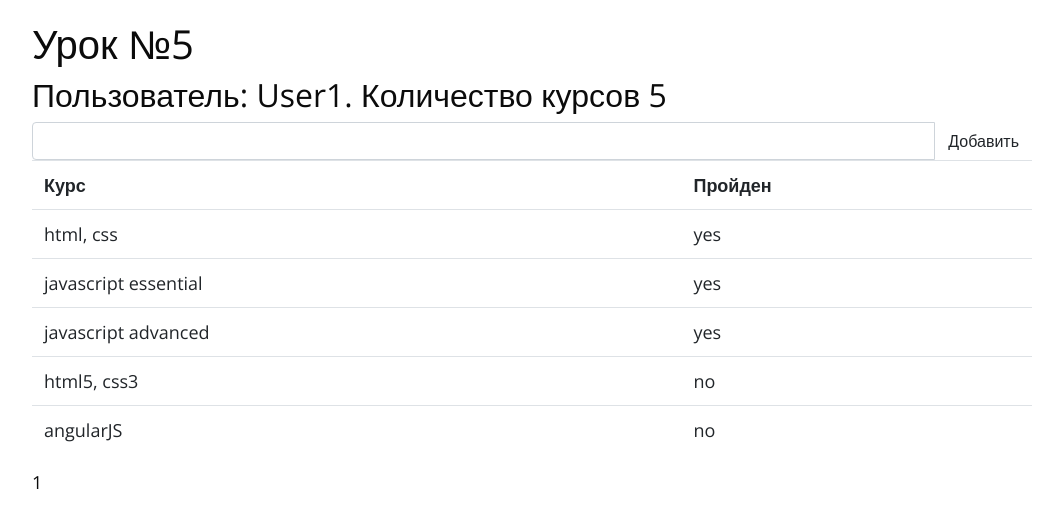
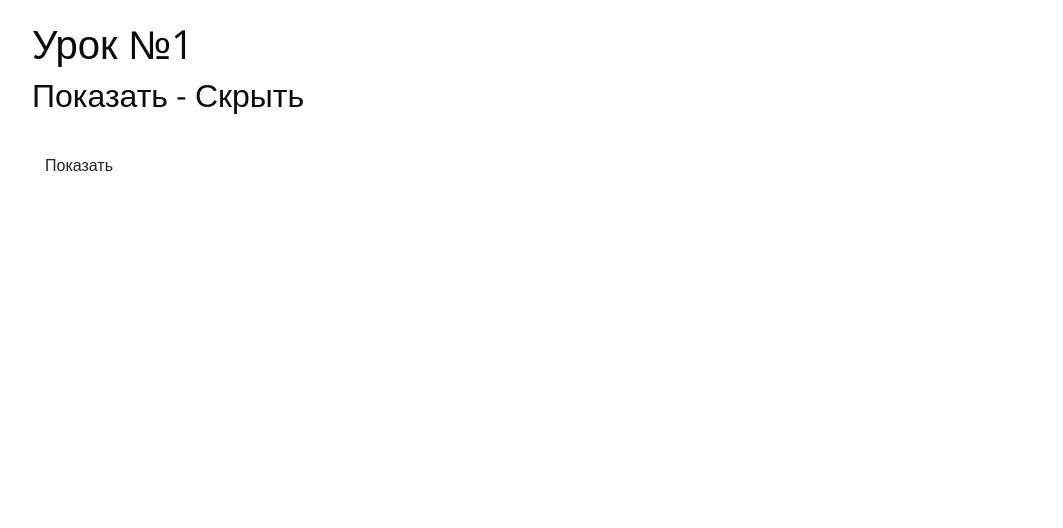
Before and after one commit to Listat577H/angular-lesson, a plain HTML site: page index.html in a window 1280 px wide. Shown: the whole page, without its empty margins (108-1171 px from the left). Drawn offline with nearby package versions, Linux system fonts and the light colour scheme.

Commit message:
Задание 1

```diff
--- a/index.html
+++ b/index.html
@@ -4,57 +4,47 @@
 		<meta charset="utf-8" />
 		<meta http-equiv="X-UA-Compatible" content="IE=edge">
 		<meta name="format-detection" content="telephone=no"/>
-		<title>lesson</title>
+		<title>lesson1</title>
 		<link rel="stylesheet" href="https://cdnjs.cloudflare.com/ajax/libs/twitter-bootstrap/4.0.0-alpha.5/css/bootstrap.min.css">
 		<link rel="stylesheet" href="css/style.css">
 		<script src="https://ajax.googleapis.com/ajax/libs/angularjs/1.5.6/angular.min.js"></script>
 		<script>
 			var app = angular.module('appModule',[]);
-			app.controller('dataSelection',function ($scope) {
-
-			});
+			app.controller('MainController',['$scope', function ($scope) {
+				$scope.table = {
+					name: ["Рис","Гречка","Конопля","Пшеница","Ячьмень"],
+					status: ["Есть","Нет","Есть","Нет","Есть"]
+				}
+				$scope.isActive = false;
+				$scope.toggleActive = function(){
+					$scope.isActive = !$scope.isActive;
+				}
+			}]);
 		</script>
 	</head>
-	<body ng-controller="dataSelection">
+	<body ng-controller="MainController">
 		<div id="wrapper">
 			<div class="center-wrapper">
-				<h1>Урок №5</h1>
-				<h2>Пользователь: User1. Количество курсов 5</h2>
+				<h1>Урок №1</h1>
+				<h2>Показать - Скрыть</h2>
 				<form class="panel" action="#">
+					<br/>
 					<div class="input-group">
-						<input class="form-control" type="text">
 						<span class="input-group-btn">
-							<button class="btn btn-default">Добавить</button>
+							<button ng-click="toggleActive()" class="btn btn-default">
+								<span ng-hide="isActive">Показать</span>
+								<span ng-show="isActive">Скрыть</span>
+							</button>
 						</span>
 					</div>
-					<table class="table table-hover">
-						<tr>
-							<th>Курс</th>
-							<th>Пройден</th>
-						</tr>
-						<tr>
-							<td>html, css</td>
-							<td>yes</td>
-						</tr>
-						<tr>
-							<td>javascript essential</td>
-							<td>yes</td>
-						</tr>
-						<tr>
-							<td>javascript advanced</td>
-							<td>yes</td>
-						</tr>
-						<tr>
-							<td>html5, css3</td>
-							<td>no</td>
-						</tr>
-						<tr>
-							<td>angularJS</td>
-							<td>no</td>
+					<br/>
+					<table class="table table-hover" ng-if="isActive">
+						<tr ng-repeat="i in table.name">
+							<th>{{$index+1}}. {{table.name[$index]}}</th>
+							<th>{{table.status[$index]}}</th>
 						</tr>
 					</table>
 				</form>
-				1
 			</div>
 		</div>
 	</body>
--- /dev/null
+++ b/scss/style.scss
@@ -0,0 +1,47 @@
+@import url('https://fonts.googleapis.com/css?family=Open+Sans:400,400i,700,700i');
+html, body {
+  font-size: 100%;
+  -webkit-text-size-adjust: 100%;
+  -ms-text-size-adjust: 100%;
+  -webkit-font-smoothing: antialiased;
+  -moz-osx-font-smoothing: grayscale; }
+
+body {
+  margin: 0;
+  font: 18px/24px 'Open Sans', sans-serif;
+  min-width: 320px;
+  color: #0b0b0b;
+  background-color: #ffffff; }
+
+img {
+  border-style: none;
+  vertical-align: top;
+  max-width: 100%; }
+
+a {
+  color: #208ff6;
+  text-decoration: none; }
+
+a:hover {
+  color: #1b7ad1; }
+
+a:focus,
+a:hover,
+*:active,
+*:hover,
+*:visited,
+*:focus,
+* {
+  outline: none !important; }
+
+* {
+  box-sizing: border-box; }
+#wrapper{
+  overflow: hidden;
+  position: relative;
+  padding: 20px;
+}
+.center-wrapper{
+  margin:0 auto;
+  max-width: 1000px;
+}
```
Also changed, not shown: css/style.css, 1 other file.
